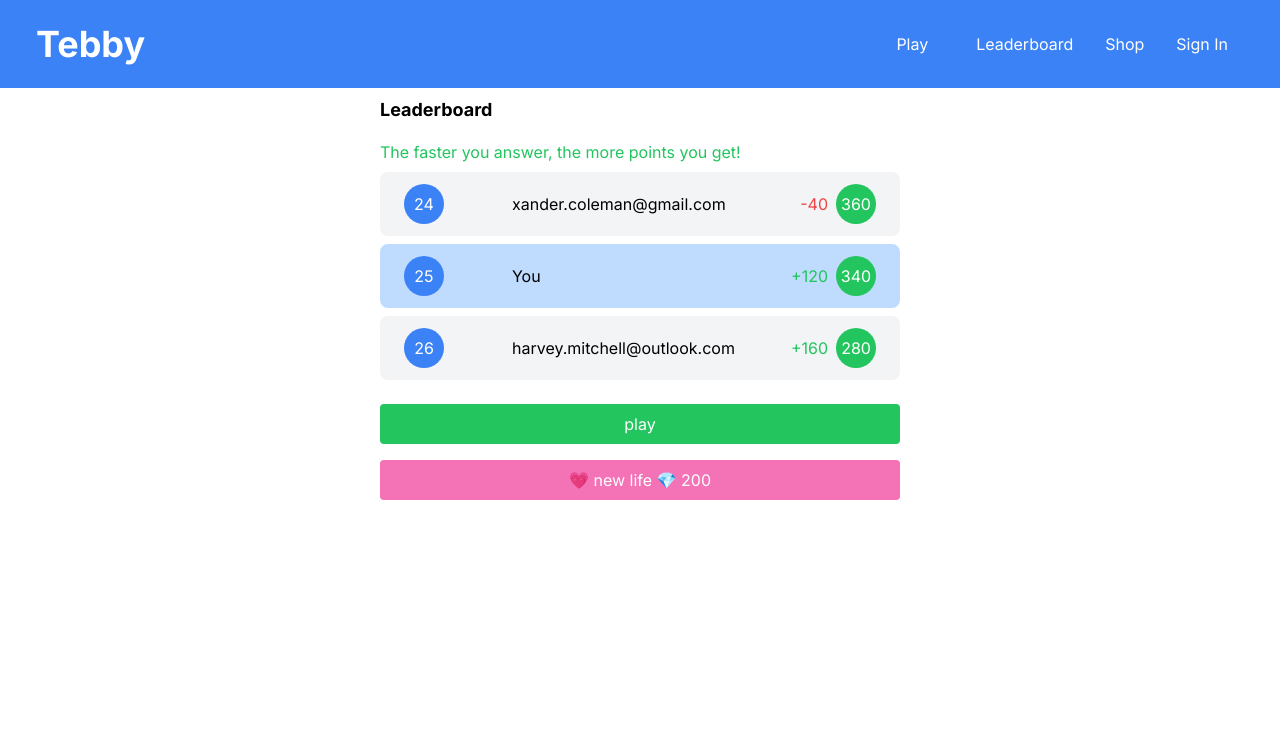
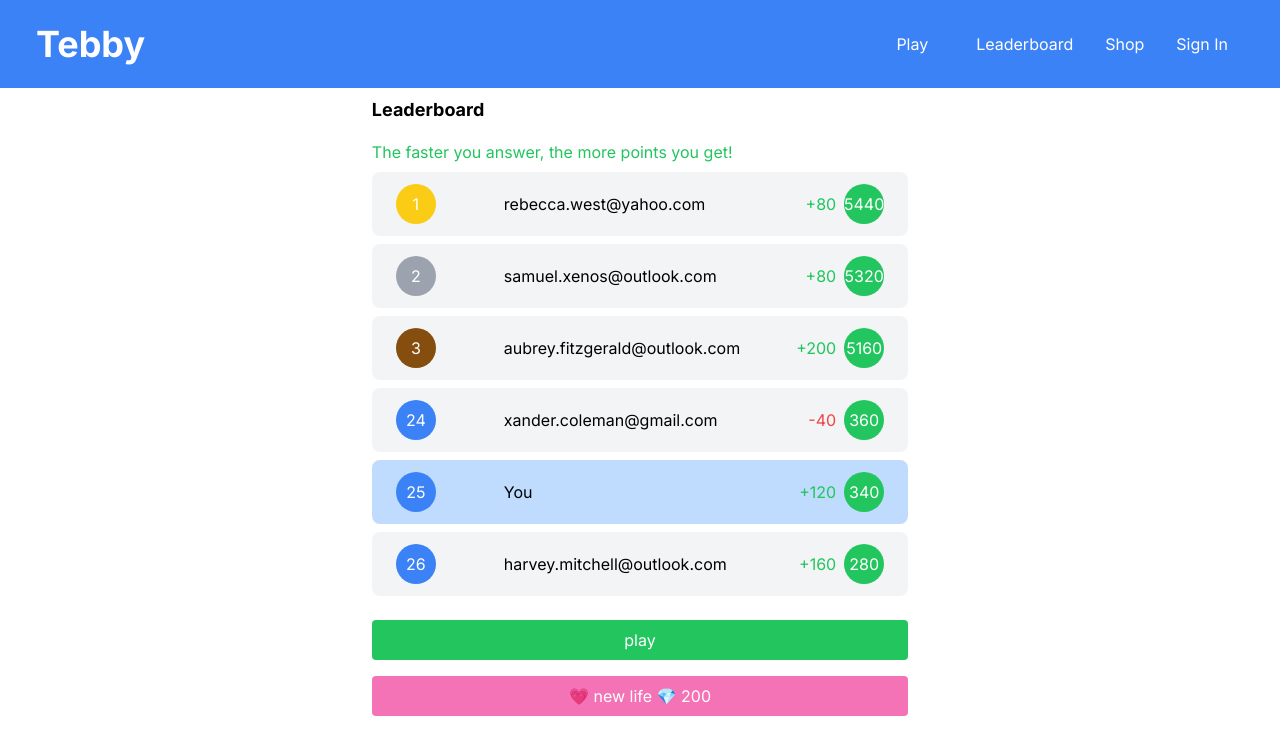
Before and after one commit to tshepo-ncube/bible-quiz, a Next.js app: page /leaderboard in a window 1280 px wide. Shown: the top 754 px of the page. Built offline with nearby package versions, Linux system fonts and the light colour scheme; no server answers.

Commit message:
sddsd___ssdd

```diff
--- a/components/LeaderboardComponent.jsx
+++ b/components/LeaderboardComponent.jsx
@@ -102,6 +102,7 @@ export default function LeaderboardComponent({ currentPoints }) {
     leaderboardData = leaderboardData.slice(Math.max(index - 1, 0), index + 2);
 
     top3.push(...leaderboardData);
+    leaderboardData = top3;
   }
 
   // console.log(itemsAboveAndBelow);
```
